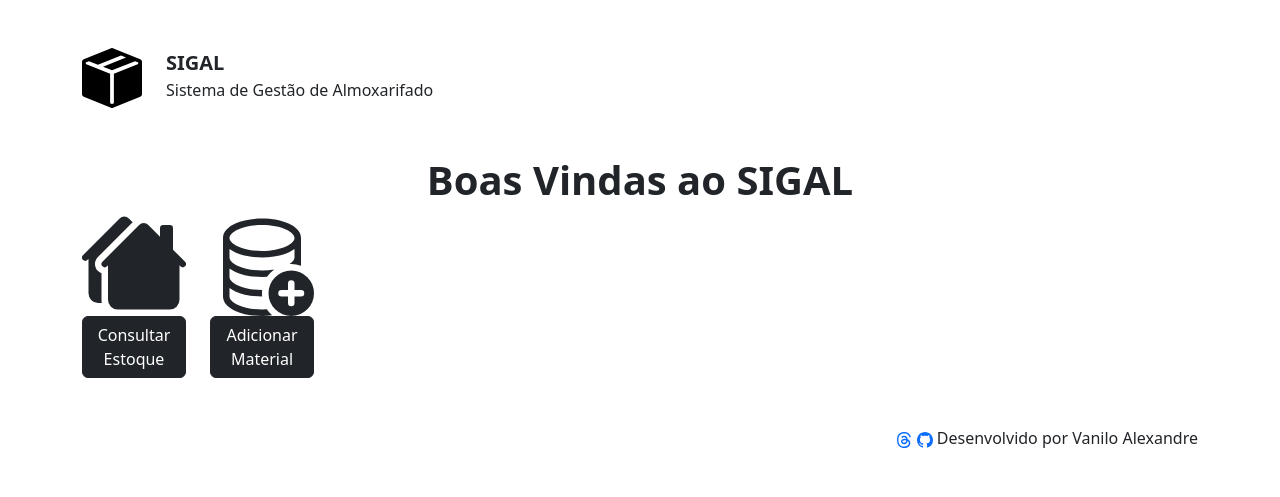
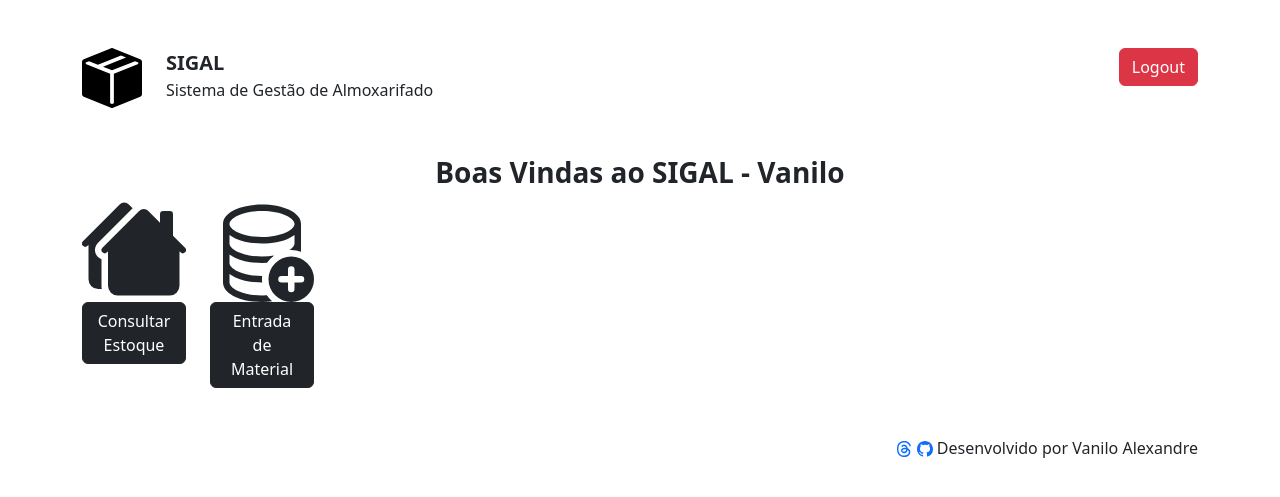
Before and after one commit to Maygriev/SIGAL, a Django app: page / in a window 1280 px wide. Shown: the top 497 px of the page. Run offline with Django 5.2, Linux system fonts and the light colour scheme; a user stored in the database is signed in; some libraries are stand-ins or nearby versions.

Commit message:
Adicionada a funcionalidade logout no frontend

```diff
--- a/apps/usuario/urls.py
+++ b/apps/usuario/urls.py
@@ -1,9 +1,9 @@
 from django.urls import path
 
-from apps.usuario.views import login, cadastro, logout
+from apps.usuario.views import login, cadastro, logout_view
 
 urlpatterns = [
     path('login', login, name='login'),
     path('cadastro', cadastro, name='cadastro'),
-    path('logout', logout, name='logout'),
+    path('logout', logout_view, name='logout'),
 ]
--- a/templates/estoque/index.html
+++ b/templates/estoque/index.html
@@ -8,7 +8,7 @@
 {% block content %}
 <body>
     <div class="container-sm">
-        <h1 class="text-center fw-bold">Boas Vindas ao SIGAL</h1>
+        <h3 class="text-center fw-bold">Boas Vindas ao SIGAL - {{user.get_username}}</h3>
         <div class="row">
             <div class="col" style="max-width: 128px;">
                 <div class="card-body">
@@ -21,6 +21,7 @@
                 </div>
                 <a href="list" class="btn btn-dark">Consultar Estoque</a>
             </div>
+            {% if perms.estoque.add_material %}
                 <div class="col" style="max-width: 128px;">
                     <div class="card-body">
                         <a href="add-material" style="color: currentColor;">
@@ -30,8 +31,9 @@
                             </svg>
                         </a>
                     </div>
-                <a href="add-material" class="btn btn-dark">Adicionar Material</a>
+                    <a href="add-material" class="btn btn-dark">Entrada de Material</a>
                 </div>
+            {% endif %}
         </div>
     </div>
 </body>
--- a/templates/partials/header.html
+++ b/templates/partials/header.html
@@ -11,6 +11,11 @@
                 <span class="fs-5 fw-bold">SIGAL<br/></span>
                 <span class="fs-6">Sistema de Gestão de Almoxarifado</span>
             </div>
+            {% if user.is_authenticated %}
+                <div class="col align-middle text-end">
+                    <a class="btn btn-danger" href="{% url 'logout'%}" role="button">Logout</a>
+                </div>
+            {% endif %}
         </div>
     </div>
 </header>
```
Also changed, not shown: apps/usuario/views.py (+10 -3 lines), db.sqlite3. Lines whose indentation alone changed are shown as unchanged.
